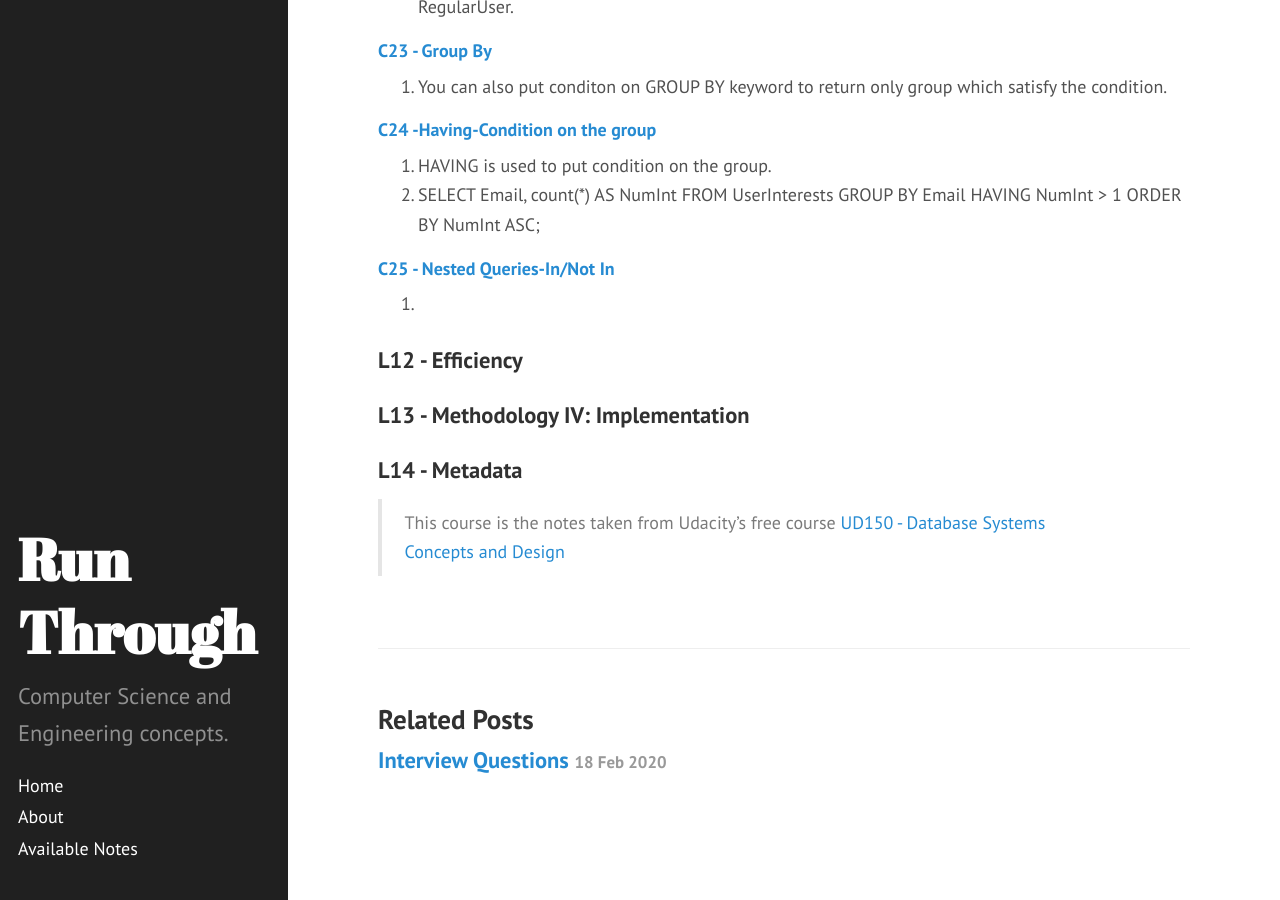
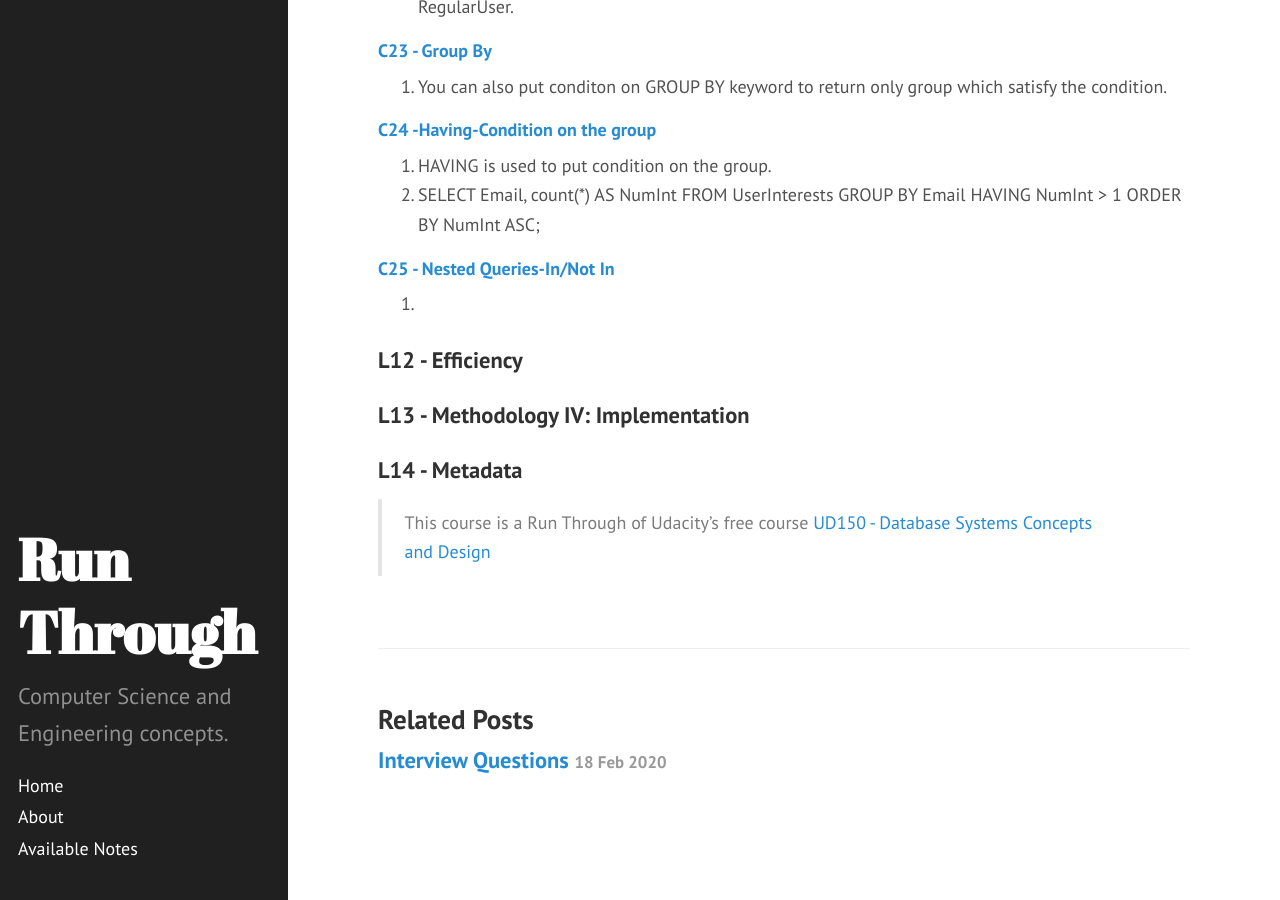
Before and after one commit to runthrough/runthrough.github.io, a Jekyll site: the page built from _posts/2020-02-18-database-systems-concepts-and-design.md, in a window 1280 px wide and 900 px high, scrolled down 28672 px. Built offline with Jekyll 4.4.1, drawn with Linux system fonts in a browser that asks for light colours; Markdown is read by kramdown in place of the engine named in the settings; some of the changed text lies outside the part shown.

Commit message:
minor corrections

```diff
--- a/_posts/2020-02-18-database-systems-concepts-and-design.md
+++ b/_posts/2020-02-18-database-systems-concepts-and-design.md
@@ -838,4 +838,4 @@ title: Database Systems Concepts and Design
 
 ### L14 - Metadata
 
-> This course is the notes taken from Udacity's free course [UD150 - Database Systems Concepts and Design](https://classroom.udacity.com/courses/ud150)
+> This course is a Run Through of Udacity's free course [UD150 - Database Systems Concepts and Design](https://classroom.udacity.com/courses/ud150)
```
Also changed, not shown: other parts of _posts/2020-02-18-database-systems-concepts-and-design.md (+1 -1 lines).
